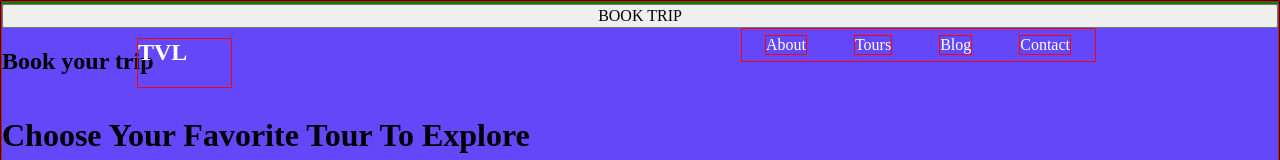
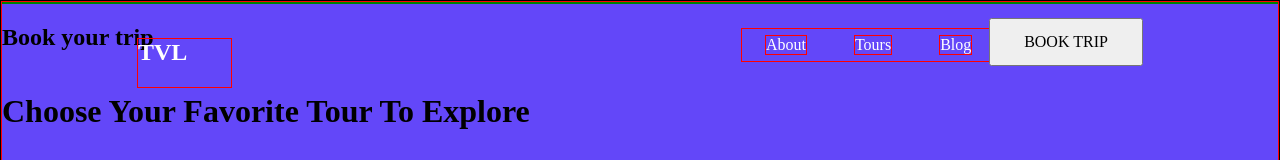
Before and after one commit to klimovich80/travel-landing, a plain HTML site: page index.html in a window 1280 px wide. Shown: the top 160 px of the page. Drawn offline with Linux system fonts and the light colour scheme.

Commit message:
button added

```diff
--- /dev/null
+++ b/blocks/header/buy-button/header__buy-button.css
@@ -0,0 +1,7 @@
+.header__buy-button {
+    position: absolute;
+    width: 154px;
+    height: 48px;
+    top: 16px;
+    right: 135px;
+}
--- a/index.html
+++ b/index.html
@@ -19,7 +19,7 @@
                 <li class="header__menu_item">Contact</li>
             </ul>
         </nav>
-        <button class="header__book-button">BOOK TRIP</button>
+        <button class="header__buy-button">BOOK TRIP</button>
         <h2 class="section__title">Book your trip</h2>
         <h1 class="section__subtitle">Choose Your Favorite Tour To Explore</h1>
         <ul class="header__picture-contatiner">
--- a/pages/index.css
+++ b/pages/index.css
@@ -5,3 +5,4 @@
 @import url(/blocks/header/menu/header__menu.css);
 @import url(/blocks/header/menu/items/header__menu_items.css);
 @import url(/blocks/header/menu/item/header__menu_item.css);
+@import url(/blocks/header/buy-button/header__buy-button.css);
```
Also changed, not shown: blocks/header/menu/item/header__menu_item.css (+4 -4 lines).
